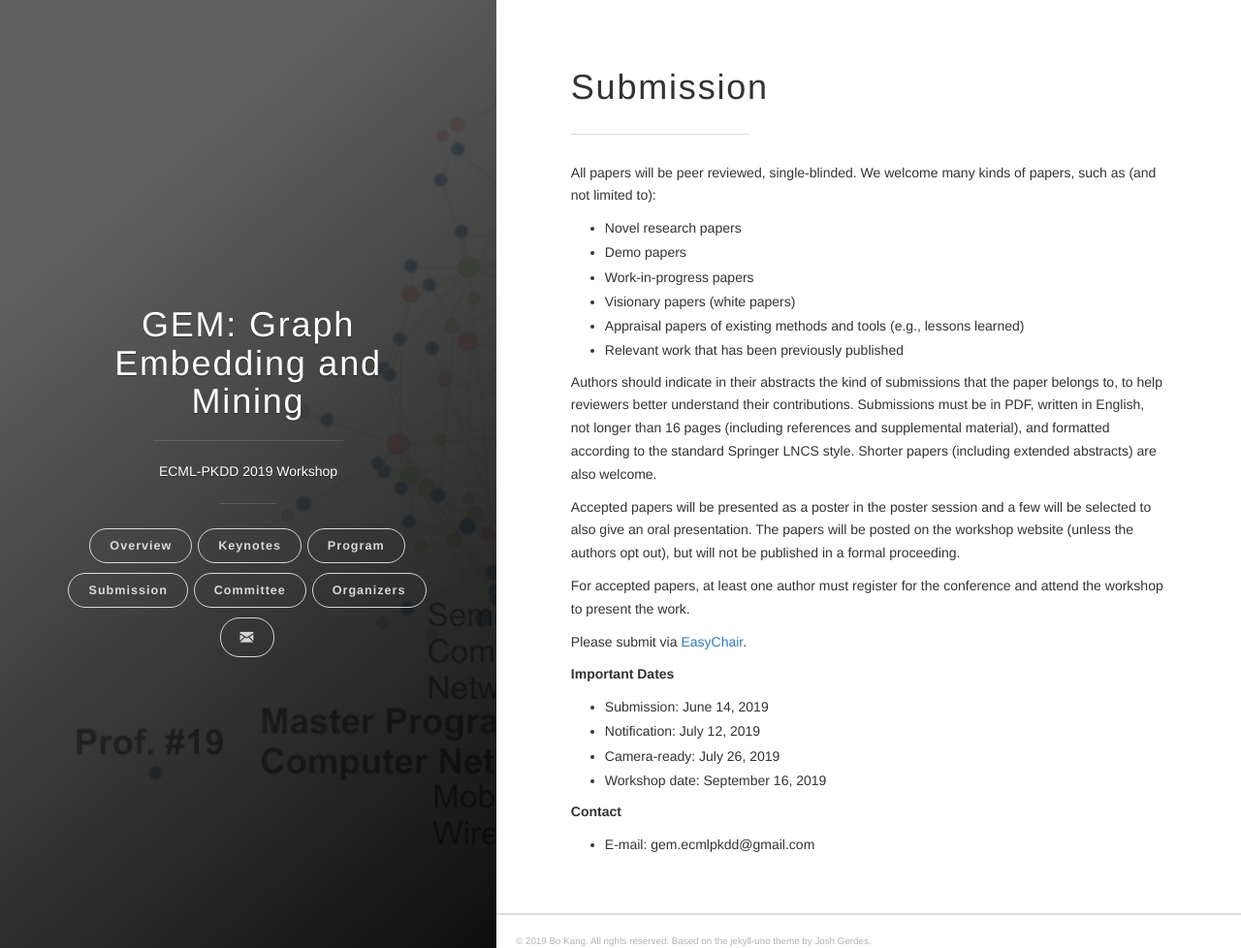
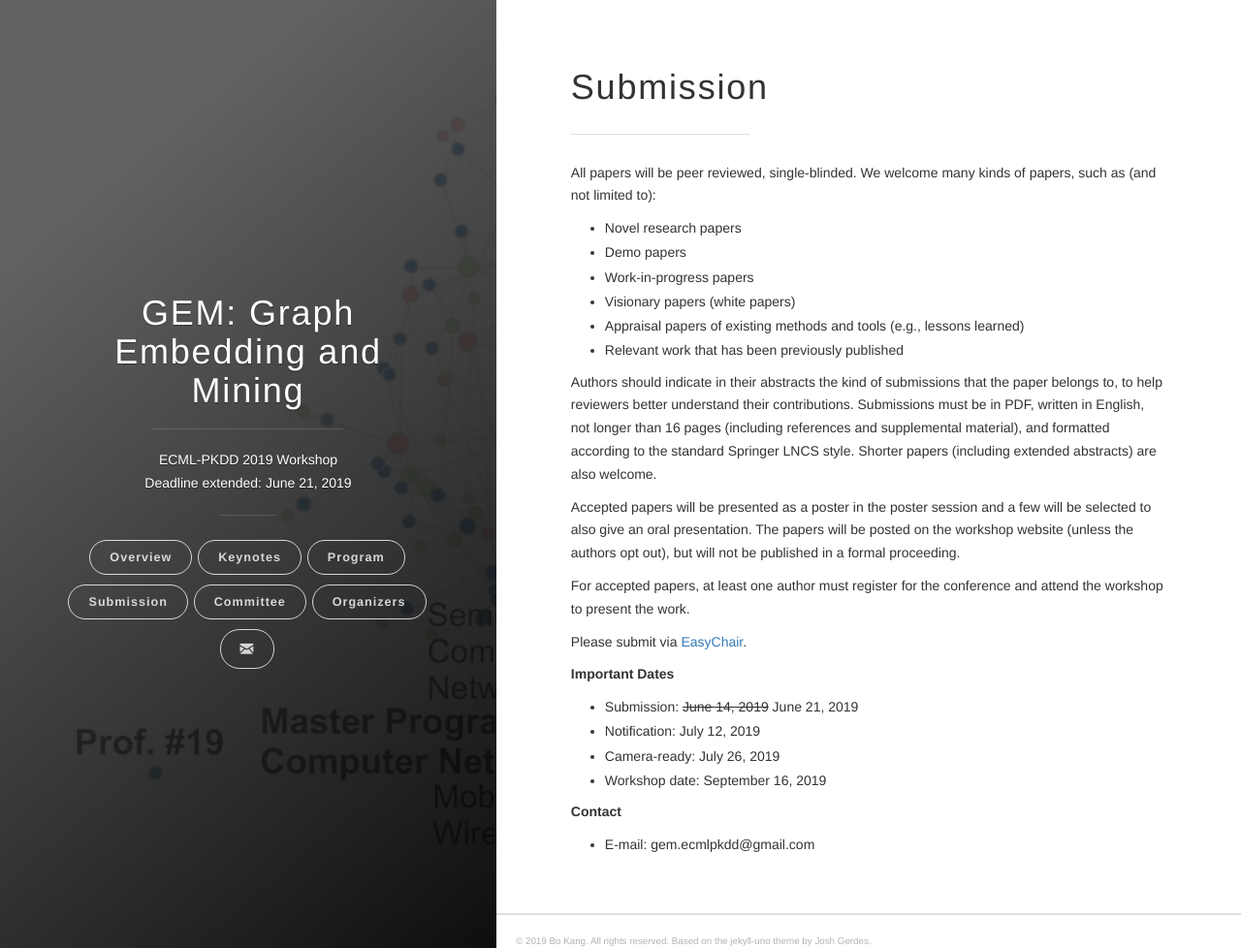
Before and after one commit to gem-ecmlpkdd/gem-ecmlpkdd.github.io, a Jekyll site: the page built from pages/submission.md, in a window 1280 px wide and 978 px high. Shown: the whole window at 97% size. Built offline with Jekyll 4.4.1, drawn with Linux system fonts in a browser that asks for light colours.

Commit message:
extend submission date

```diff
--- a/_config.yml
+++ b/_config.yml
@@ -1,6 +1,6 @@
 # Site settings
 title: 'GEM: Graph Embedding and Mining'
-description: 'ECML-PKDD 2019 Workshop'
+description: 'ECML-PKDD 2019 Workshop<br>Deadline extended: June 21, 2019'
 url: 'http://gem-ecmlpkdd.github.io'
 baseurl: ''
 google_analytics: 'UA-140686722-1'
--- a/pages/submission.md
+++ b/pages/submission.md
@@ -21,7 +21,7 @@
 Please submit via [EasyChair](https://easychair.org/conferences/?conf=gem2019).
 
 **Important Dates**
-- Submission: June 14, 2019
+- Submission: ~~June 14, 2019~~ June 21, 2019
 - Notification: July 12, 2019
 - Camera-ready: July 26, 2019
 - Workshop date: September 16, 2019
```
